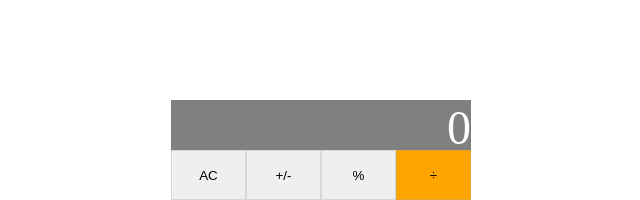
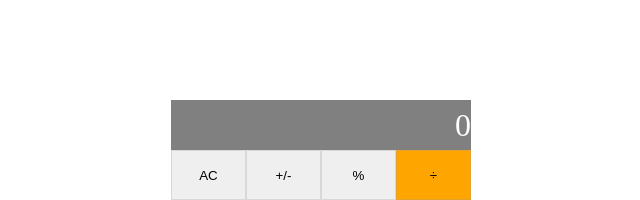
Before and after one commit to gabrielyea/math-magicians, a React (Create React App) app: page / in a window 1280 px wide. Shown: the top 200 px of the page, without its empty margins (319-959 px from the left). Built offline with nearby package versions, Linux system fonts and the light colour scheme; the HTML template or start-up script is replaced by a standard one.

Commit message:
Add flex layout

```diff
--- a/src/components/display/displayStyle.scss
+++ b/src/components/display/displayStyle.scss
@@ -1,9 +1,11 @@
 div {
   .display-container {
+    display: flex;
+    justify-content: end;
+    align-items: center;
     background-color: grey;
     color: white;
-    text-align: right;
     height: 50px;
-    font-size: 3rem;
+    font-size: 2em;
   }
 }
```
